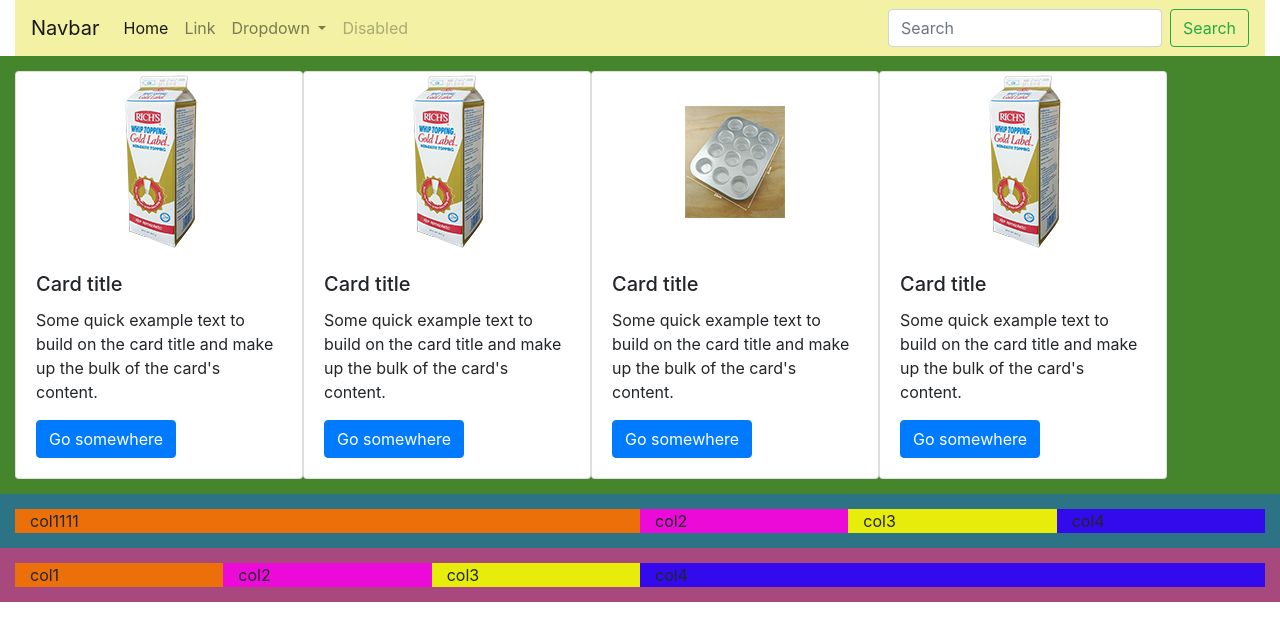
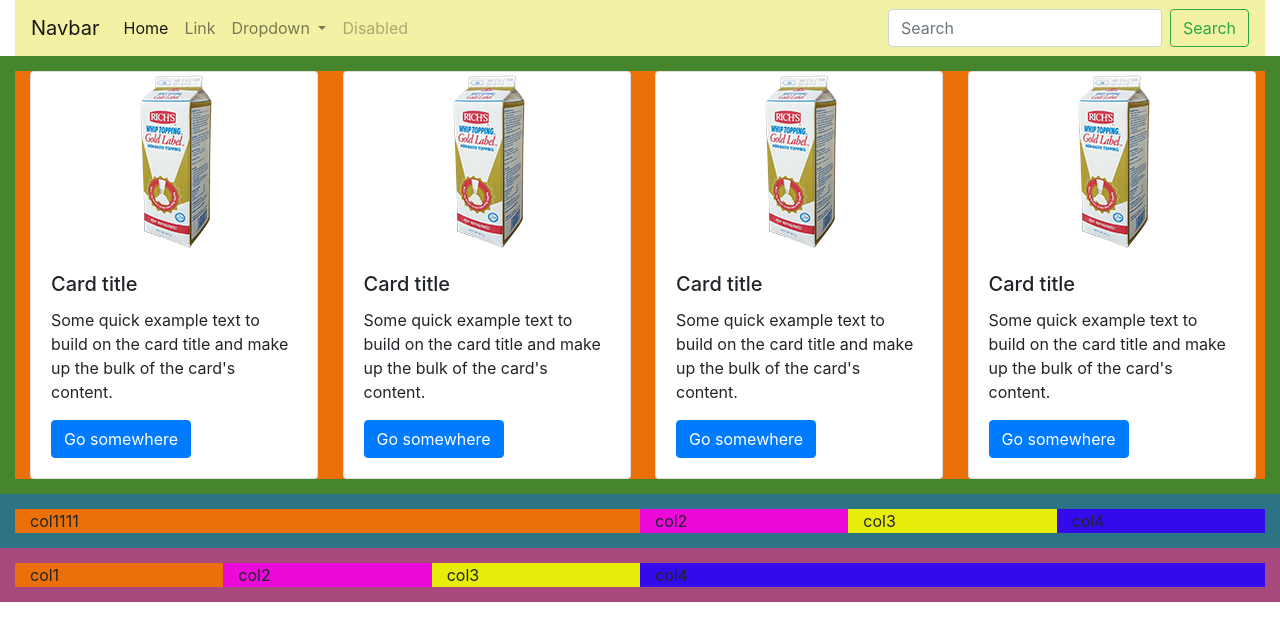
Before and after one commit to masterUNG/UngBaker, an Angular app: page / in a window 1280 px wide. Shown: the top 640 px of the page. Built offline with nearby package versions, Linux system fonts and the light colour scheme.

Commit message:
update12

```diff
--- a/src/app/app.component.html
+++ b/src/app/app.component.html
@@ -50,7 +50,7 @@
   <!-- Row1 -->
   <div class="row" style="padding:15px;background-color:#45852b">
 
-    <!-- <div class="col" style="background-color:#ec700a">col1</div> -->
+    <div class="col-md-3" style="background-color:#ec700a">
       <div class="card" style="width: 18rem;">
         <div class="text-center">
           <img class="card-img-top" src="/assets/MyImages/baker6.png" alt="Card image cap" style="height: 180px; width: 100px">
@@ -60,9 +60,10 @@
         <p class="card-text">Some quick example text to build on the card title and make up the bulk of the card's content.</p>
         <a href="#" class="btn btn-primary">Go somewhere</a>
       </div>
-    </div>
+    </div></div>
 
-    <!-- <div class="col" style="background-color:#ec0ad9">col2</div> -->
+
+    <div class="col-md-3" style="background-color:#ec700a">
       <div class="card" style="width: 18rem;">
         <div class="text-center">
           <img class="card-img-top" src="/assets/MyImages/baker6.png" alt="Card image cap" style="height: 180px; width: 100px">
@@ -72,21 +73,9 @@
         <p class="card-text">Some quick example text to build on the card title and make up the bulk of the card's content.</p>
         <a href="#" class="btn btn-primary">Go somewhere</a>
       </div>
-    </div>
+    </div></div>
 
-    <!-- <div class="col" style="background-color:#e8ec0a">col3</div> -->
-    <div class="card" style="width: 18rem;">
-      <div class="text-center">
-        <img class="card-img-top" src="/assets/MyImages/backer8.png" alt="Card image cap" style="height: 180px; width: 100px">
-      </div>
-      <div class="card-body">
-        <h5 class="card-title">Card title</h5>
-        <p class="card-text">Some quick example text to build on the card title and make up the bulk of the card's content.</p>
-        <a href="#" class="btn btn-primary">Go somewhere</a>
-      </div>
-    </div>
-
-    <!-- <div class="col" style="background-color:#330aec">col4</div> -->
+    <div class="col-md-3" style="background-color:#ec700a">
       <div class="card" style="width: 18rem;">
         <div class="text-center">
           <img class="card-img-top" src="/assets/MyImages/baker6.png" alt="Card image cap" style="height: 180px; width: 100px">
@@ -96,7 +85,19 @@
         <p class="card-text">Some quick example text to build on the card title and make up the bulk of the card's content.</p>
         <a href="#" class="btn btn-primary">Go somewhere</a>
       </div>
+    </div></div>
+
+    <div class="col-md-3" style="background-color:#ec700a">
+      <div class="card" style="width: 18rem;">
+        <div class="text-center">
+          <img class="card-img-top" src="/assets/MyImages/baker6.png" alt="Card image cap" style="height: 180px; width: 100px">
         </div>
+      <div class="card-body">
+        <h5 class="card-title">Card title</h5>
+        <p class="card-text">Some quick example text to build on the card title and make up the bulk of the card's content.</p>
+        <a href="#" class="btn btn-primary">Go somewhere</a>
+      </div>
+    </div></div>
 
   </div>
 
```
Lines whose indentation alone changed are shown as unchanged.
